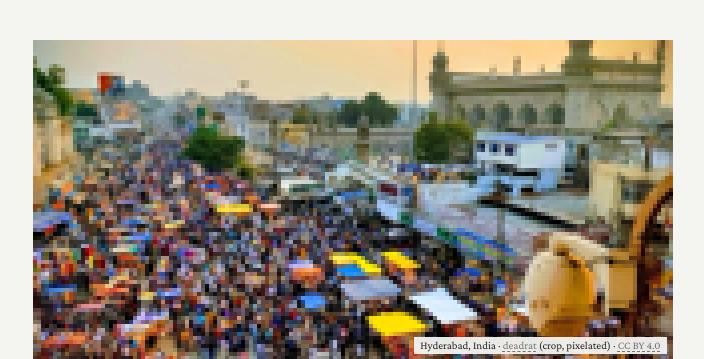
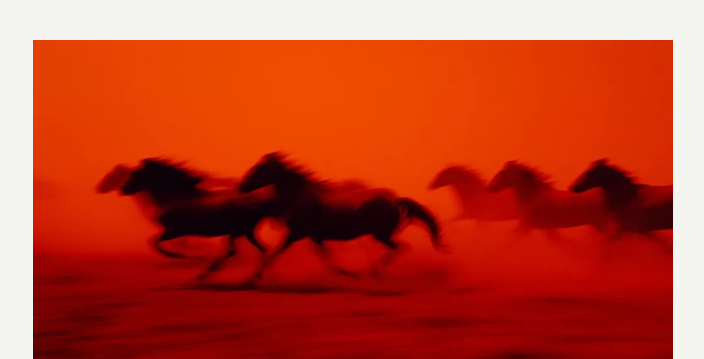
Before and after one commit to arpjw/arpjw.github.io, a plain HTML site: page index.html in a window 1280 px wide. Shown: the top 359 px of the page, without its empty margins (280-984 px from the left). Drawn offline with Linux system fonts and the light colour scheme.

Commit message:
Use the galloping horses photo as the homepage header
Co-Authored-By: Claude Opus 5.5 <noreply@anthropic.com>

```diff
--- a/home.css
+++ b/home.css
@@ -29,8 +29,7 @@ html:has(.home-page) { background: #f4f4f1; }
   display: block;
   width: 100%;
   height: auto;
-  image-rendering: pixelated;
-  background: #7f7564;
+  background: #d9400f;
 }
 
 .home-photo figcaption {
--- a/index.html
+++ b/index.html
@@ -64,8 +64,7 @@
     <h1 class="sr-only" id="homepage-title">Arya Somu</h1>
 
     <figure class="home-photo">
-      <img src="images/laad-bazaar-pixelated.png" alt="Crowds and colorful market stalls filling Laad Bazaar beside the Charminar in Hyderabad, with the Mecca Masjid under a peach sky" width="160" height="80" fetchpriority="high">
-      <figcaption>Hyderabad, India · <a href="https://commons.wikimedia.org/wiki/File:Laad_Bazaar_as_seen_from_charminar.jpg">deadrat</a> (crop, pixelated) · <a href="https://creativecommons.org/licenses/by/4.0/">CC BY 4.0</a></figcaption>
+      <img src="images/horses.jpg" alt="Dark horses galloping across a red-orange plain, blurred by motion and dust" width="1024" height="512" fetchpriority="high">
     </figure>
 
     <div class="home-contact">
```
Also changed, not shown: images/horses.jpg (added).
